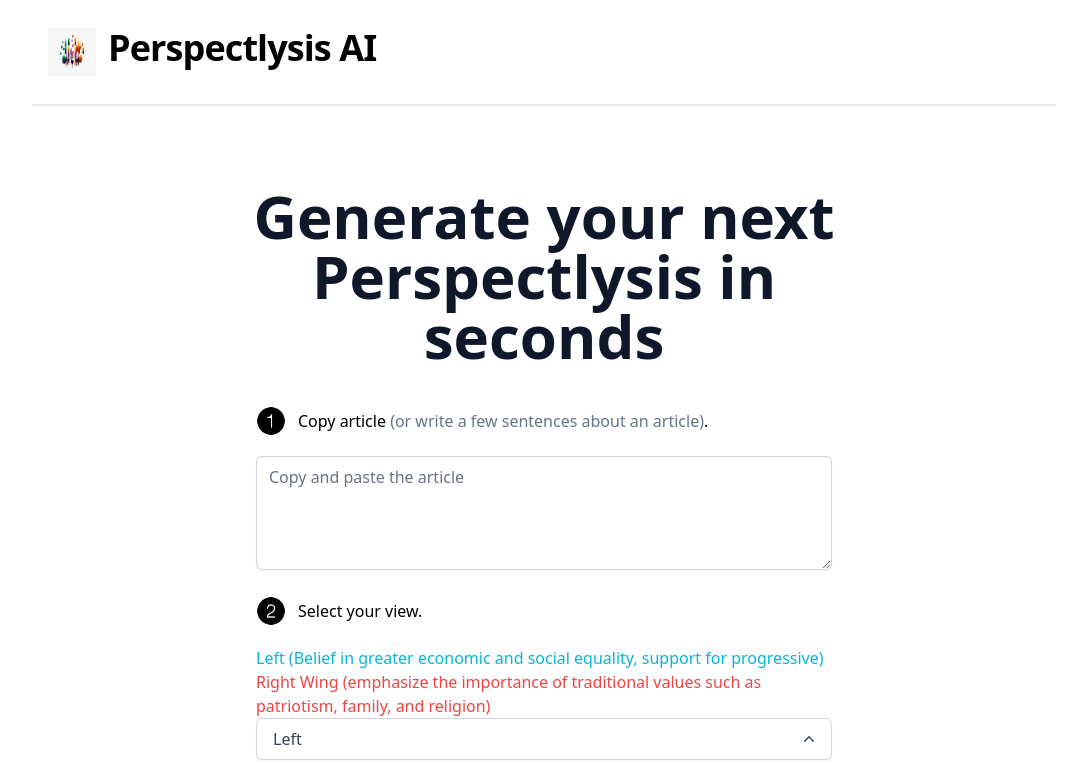
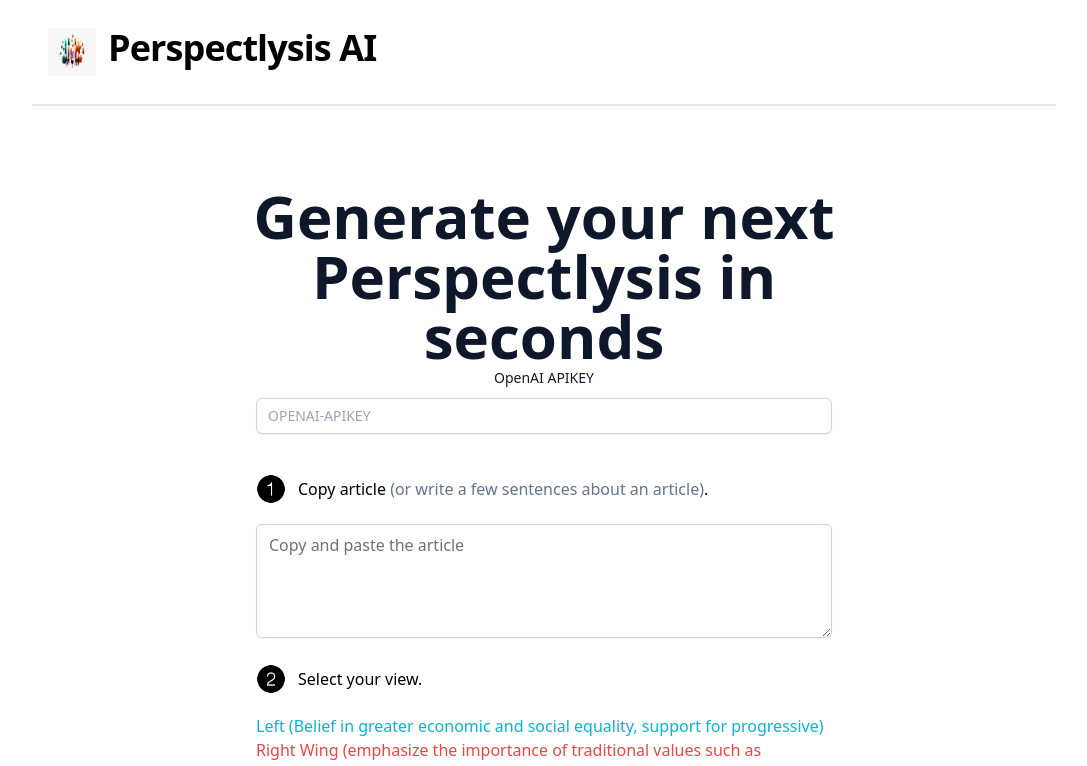
Before and after one commit to calsaviour/perspectlysis-ai, a Next.js app: page / in a window 1280 px wide. Shown: the top 766 px of the page, without its empty margins (96-1183 px from the left). Built offline with nearby package versions, Linux system fonts and the light colour scheme.

Commit message:
Add input box for openai apikey

```diff
--- a/pages/api/generate.ts
+++ b/pages/api/generate.ts
@@ -1,16 +1,17 @@
 import { OpenAIStream, OpenAIStreamPayload } from "../../utils/OpenAIStream";
 
-if (!process.env.OPENAI_API_KEY) {
-  throw new Error("Missing env var from OpenAI");
-}
+// if (!process.env.OPENAI_API_KEY) {
+//   throw new Error("Missing env var from OpenAI");
+// }
 
 export const config = {
   runtime: "edge",
 };
 
 const handler = async (req: Request): Promise<Response> => {
-  const { prompt } = (await req.json()) as {
+  const { prompt, apiKey } = (await req.json()) as {
     prompt?: string;
+    apiKey: string;
   };
 
   if (!prompt) {
@@ -26,10 +27,10 @@
     presence_penalty: 0,
     max_tokens: 200,
     stream: true,
-    n: 1,
+    n: 1
   };
 
-  const stream = await OpenAIStream(payload);
+  const stream = await OpenAIStream(payload, apiKey);
   return new Response(stream);
 };
 
--- a/pages/index.tsx
+++ b/pages/index.tsx
@@ -18,6 +18,7 @@
   const [vibe, setVibe] = useState<VibeType>("Left");
   const [generatedBios, setGeneratedBios] = useState<String>("");
   const [generateSentiment, setGenerateSentiment] = useState<string>("");
+  const [apiKey, setApiKey] = useState<string | undefined>("");
 
   console.log("Streamed response: ", generatedBios);
 
@@ -42,6 +43,7 @@
       },
       body: JSON.stringify({
         prompt,
+        apiKey
       }),
     });
     console.log("Edge function returned.");
@@ -103,6 +105,21 @@
           Generate your next Perspectlysis in seconds
         </h1>
         <div className="max-w-xl w-full">
+            <label htmlFor="openai-apikey" className="block text-sm font-medium leading-6 text-gray-900">
+              OpenAI APIKEY
+            </label>
+            <div className="mt-2">
+              <input
+                type="text"
+                name="openai-apikey"
+                id="openai-apikey"
+                className="block w-full rounded-md border-0 py-1.5 text-gray-900 shadow-sm ring-1 ring-inset ring-gray-300 placeholder:text-gray-400 focus:ring-2 focus:ring-inset focus:ring-indigo-600 sm:text-sm sm:leading-6"
+                placeholder="OPENAI-APIKEY"
+                onChange={(e) => setApiKey(e.target.value)}
+              />
+            </div>
+          </div>
+        <div className="max-w-xl w-full">
           <div className="flex mt-10 items-center space-x-3">
             <Image
               src="/1-black.png"
@@ -162,7 +179,7 @@
           )}
         </div>
         <div className="block py-10">
-            <Sentiment score={generateSentiment}/>
+          <Sentiment score={generateSentiment} />
         </div>
         <Toaster
           position="top-center"
--- a/utils/OpenAIStream.ts
+++ b/utils/OpenAIStream.ts
@@ -23,7 +23,7 @@
   n: number;
 }
 
-export async function OpenAIStream(payload: OpenAIStreamPayload) {
+export async function OpenAIStream(payload: OpenAIStreamPayload, apiKey: string) {
   const encoder = new TextEncoder();
   const decoder = new TextDecoder();
 
@@ -32,7 +32,7 @@
   const res = await fetch("https://api.openai.com/v1/chat/completions", {
     headers: {
       "Content-Type": "application/json",
-      Authorization: `Bearer ${process.env.OPENAI_API_KEY ?? ""}`,
+      Authorization: `Bearer ${apiKey ?? ""}`,
     },
     method: "POST",
     body: JSON.stringify(payload),
```
